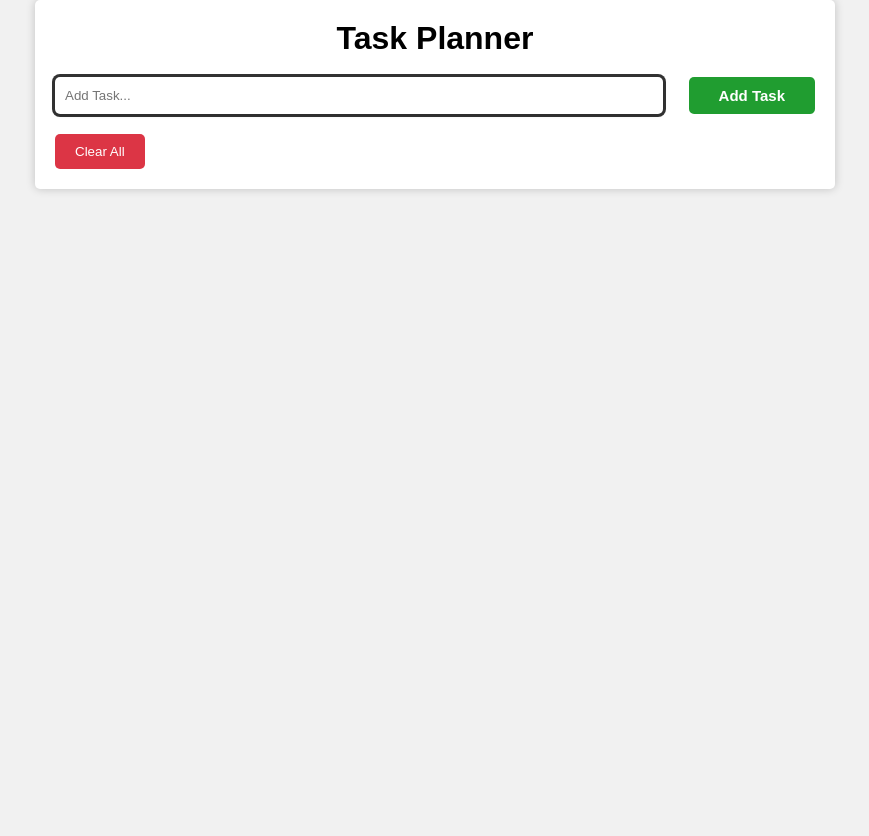
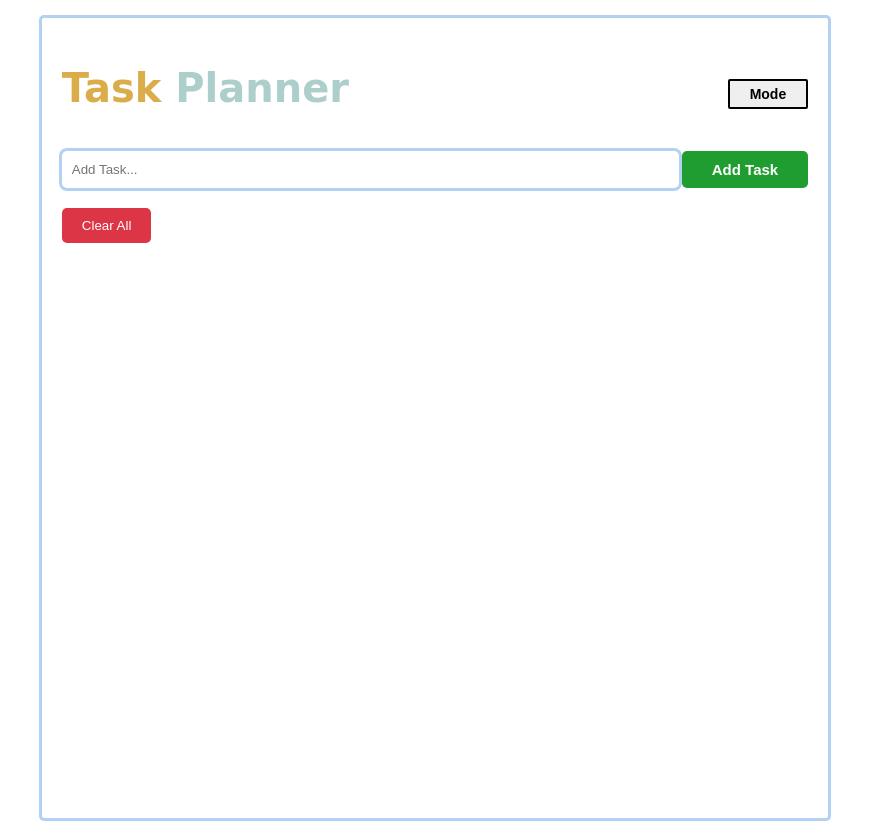
Before and after one commit to rajanchauhan165/psychic-octo-invention, a plain HTML site: page index.html in a window 1280 px wide. Shown: the whole page, without its empty margins (205-1074 px from the left). Before the commit the page ends 800 px from the top, so only its background shows below. Drawn offline with Linux system fonts and the light colour scheme.

Commit message:
added dark mode

```diff
--- a/index.html
+++ b/index.html
@@ -4,10 +4,22 @@
   <meta charset="UTF-8">
   <title>Task Planner</title>
   <link rel="stylesheet" href="style.css">
+  <script src="https://kit.fontawesome.com/a53f968ed6.js" crossorigin="anonymous"></script>
 </head>
 <body>
   <div class="container">
-    <h1>Task Planner</h1>
+
+
+    <div class="nav">
+        <h1 class="title">
+            <span class="title-word title-word-2">Task</span>
+            <span class="title-word title-word-3">Planner</span>
+        </h1>
+
+        <button id="dark-mode-toggle">Mode</button>
+    </div>
+
+
     <form id="task-form">
       <input type="text" id="task-input" placeholder="Add Task...">
       <button type="submit">Add Task</button>
--- a/script.js
+++ b/script.js
@@ -108,3 +108,34 @@ function deleteTaskFromLocalStorage(taskItem) {
 function clearTasksFromLocalStorage() {
   localStorage.clear();
 }
+
+
+
+
+//darkmode
+const toggleSwitch = document.querySelector('#dark-mode-toggle');
+const body = document.querySelector('body');
+const localStorageKey = 'dark-mode';
+
+// Load the user's preference for dark mode from local storage
+if (localStorage.getItem(localStorageKey) === 'true') {
+  body.classList.add('dark-mode');
+  body.classList.add('dark-mode');
+  toggleSwitch.checked = true;
+}
+
+toggleSwitch.addEventListener('click', function() {
+  if (body.classList.contains('dark-mode')) {
+    // If dark mode is on, turn it off
+    body.classList.remove('dark-mode');
+    body.classList.add('light-mode');
+    localStorage.setItem(localStorageKey, 'false');
+    document.getElementById('dark-mode-toggle').innerHTML="Dark"
+  } else {
+    // If dark mode is off, turn it on
+    body.classList.remove('light-mode');
+    body.classList.add('dark-mode');
+    localStorage.setItem(localStorageKey, 'true');
+    document.getElementById('dark-mode-toggle').innerHTML="Light"
+  }
+});
--- a/style.css
+++ b/style.css
@@ -1,26 +1,46 @@
-* {
-    box-sizing: border-box;
-    margin: 0;
-    padding: 0;
+
+  body {
+    font-family: cursive;
+    padding: 10px;
+  }
+  /* Light mode */
+body.light-mode {
+    background-color: #fff;
+    color: #000;
   }
 
-  body {
-    font-family: Arial, sans-serif;
-    background-color: #f1f1f1;
+  /* Dark mode */
+  body.dark-mode {
+    background-color: #333;
+    color: #fff;
   }
 
   .container {
-    max-width: 800px;
-    margin: 0 auto;
+    margin: auto;
+    width: 60%;
+    height: 95vh;
     padding: 20px;
-    background-color: #fff;
-    border-radius: 5px;
-    box-shadow: 0 0 10px rgba(0, 0, 0, 0.2);
+    border-radius: 2px;
+    box-shadow: rgba(3, 102, 214, 0.3) 0px 0px 0px 3px;
   }
-
+  .nav{
+    display: flex;
+    align-items: center;
+    justify-content: space-between;
+  }
+  #dark-mode-toggle{
+    border: none;
+    font-size: 14px;
+    font-weight: 600;
+    border-radius: 2px;
+    border: 2px solid black;
+    padding: 5px 20px;
+  }
   h1 {
+    font-weight: 800;
+    font-size: 40px;
     text-align: center;
-    margin-bottom: 20px;
+    margin-bottom: 40px;
   }
 
   form {
@@ -34,8 +54,9 @@
     padding: 10px;
     border-radius: 5px;
     border: none;
-    box-shadow: rgba(0, 0, 0, 0.16) 0px 1px 4px, rgb(51, 51, 51) 0px 0px 0px 3px;
+    box-shadow: rgba(3, 102, 214, 0.3) 0px 0px 0px 3px;
     outline: none;
+    background: transparent;
   }
 
   button[type="submit"] {
@@ -56,6 +77,8 @@
 
 
   ul {
+    margin: 0;
+    padding: 0;
     list-style: none;
     margin-bottom: 20px;
   }
@@ -65,7 +88,6 @@
     align-items: center;
     justify-content: space-between;
     padding: 10px;
-    background-color: #f8f9fa;
     border-radius: 5px;
     margin-bottom: 15px;
     box-shadow: rgba(3, 102, 214, 0.3) 0px 0px 0px 3px;
@@ -102,3 +124,31 @@
   #clear-btn:hover {
     background-color: #c82333;
   }
+
+
+
+  .title-word {
+    animation: color-animation 5s linear infinite;
+  }
+  .title-word-2 {
+    --color-1: #DBAD4A;
+    --color-2: #ACCFCB;
+    --color-3: #308389;
+  }
+
+  .title-word-3 {
+    --color-1: #ACCFCB;
+    --color-2: #E4A9A8;
+    --color-3: #ACCFCB;
+  }
+
+
+  @keyframes color-animation {
+    0%    {color: var(--color-1)}
+    32%   {color: var(--color-1)}
+    33%   {color: var(--color-2)}
+    65%   {color: var(--color-2)}
+    66%   {color: var(--color-3)}
+    99%   {color: var(--color-3)}
+    100%  {color: var(--color-1)}
+  }
```
